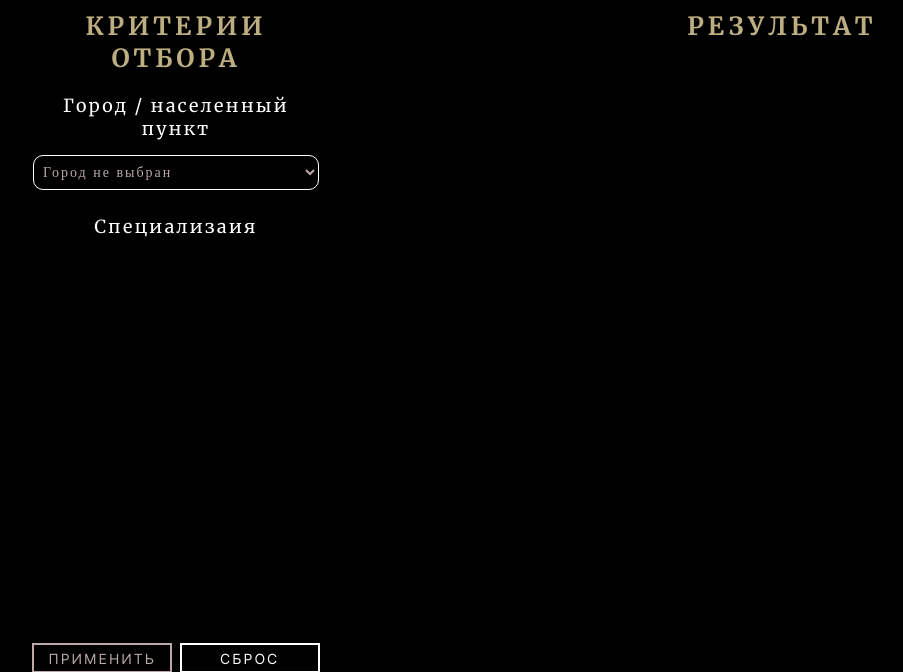
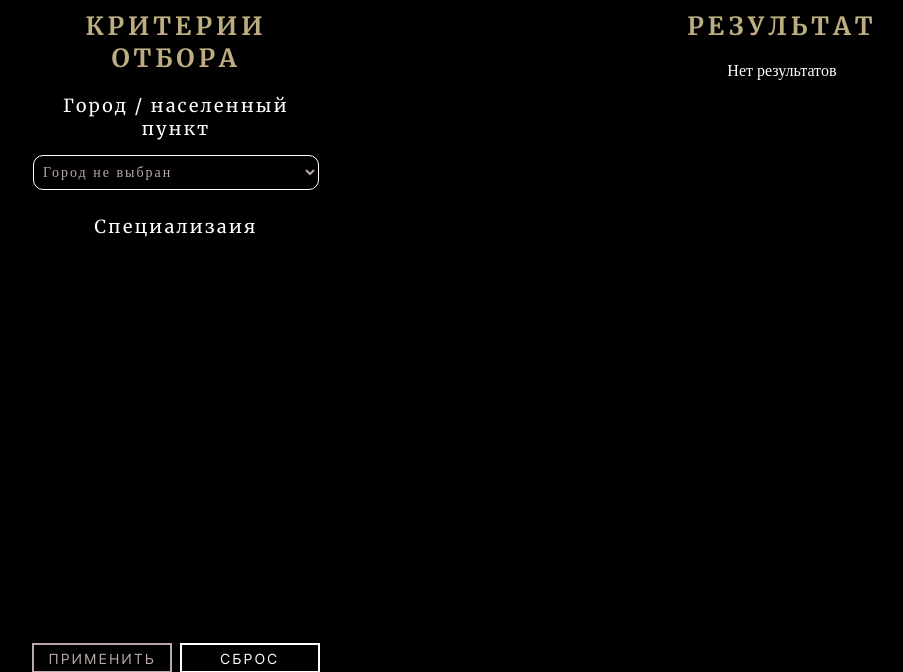
Before and after one commit to DmBand/hairdressers, a Django app: page /selection/ in a window 1280 px wide. Shown: the part 90-762 px from the top of the page, without its empty margins (13-916 px from the left). Run offline with Django 4.2, Linux system fonts and the light colour scheme; parts of the project's set-up code (start-up, migrations or seed data) failed here and were passed over.

Commit message:
empty selection info

```diff
--- a/selection_app/templates/selection_app/selection.html
+++ b/selection_app/templates/selection_app/selection.html
@@ -46,6 +46,9 @@
     <div class="result">
         <div class="filters-title">Результат</div>
         <ul class="result-items" id="items">
+            {% if hairdresser|length_is:"0" %}
+            <p style="color: #fff">Нет результатов</p>
+            {% else %}
             {% for h in hairdresser %}
             <a href="{% url 'users_app:get_hairdresser' h.owner.slug %}" class="result-link" target="_blank">
                 <li class="result-item">
@@ -61,6 +64,7 @@
                 </li>
             </a>
             {% endfor %}
+            {% endif %}
         </ul>
     </div>
 </main>
```
